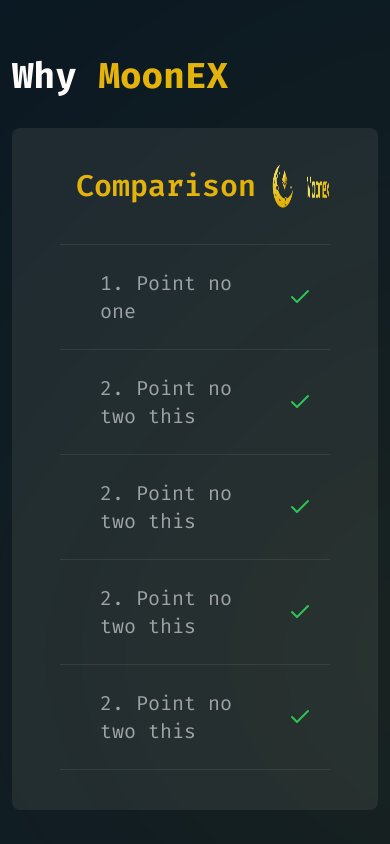
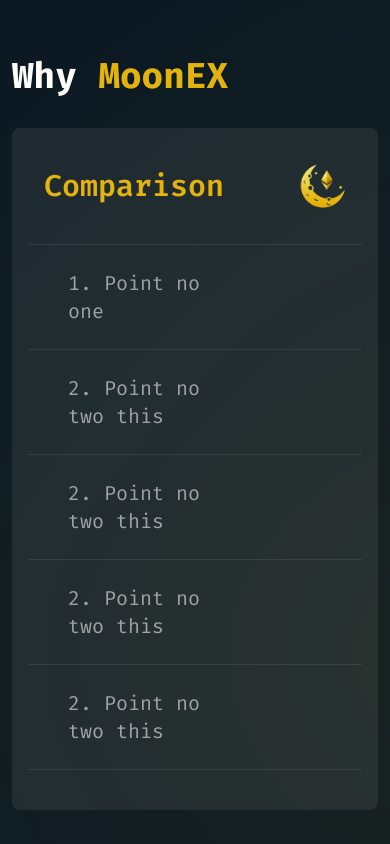
Before and after one commit to Koushik1311/moonex, a React (Vite) app: page / in a window 390 px wide. Shown: the part 980-1824 px from the top of the page. Built offline with nearby package versions, Linux system fonts and the light colour scheme.

Commit message:
feat: Responsive comparison table - on small device user can scroll horizontally

```diff
--- a/src/components/shared/ComparisonTable.tsx
+++ b/src/components/shared/ComparisonTable.tsx
@@ -17,9 +17,9 @@
       whileInView={{ opacity: 1 }}
       transition={{ duration: 0.6, delay: 0.3 }}
       viewport={{ once: true }}
-      className="bg-[#BBBBBB]/[10%] rounded-lg  px-12 pb-10"
+      className="bg-[#BBBBBB]/[10%] rounded-lg px-4 md:px-12 pb-10 overflow-x-auto"
     >
-      <Table className="text-white">
+      <Table className="text-white min-w-[900px]">
         <TableHeader>
           <TableRow>
             <TableHead className="text-3xl font-semibold text-center py-10 text-[#E4B40D]">
```
